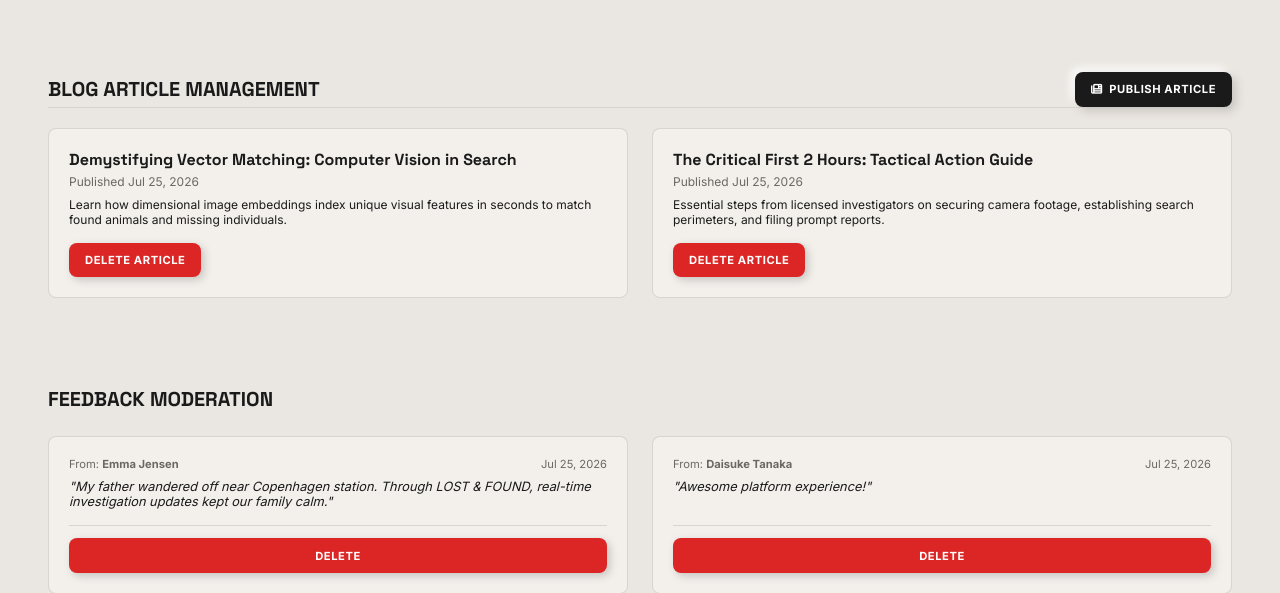
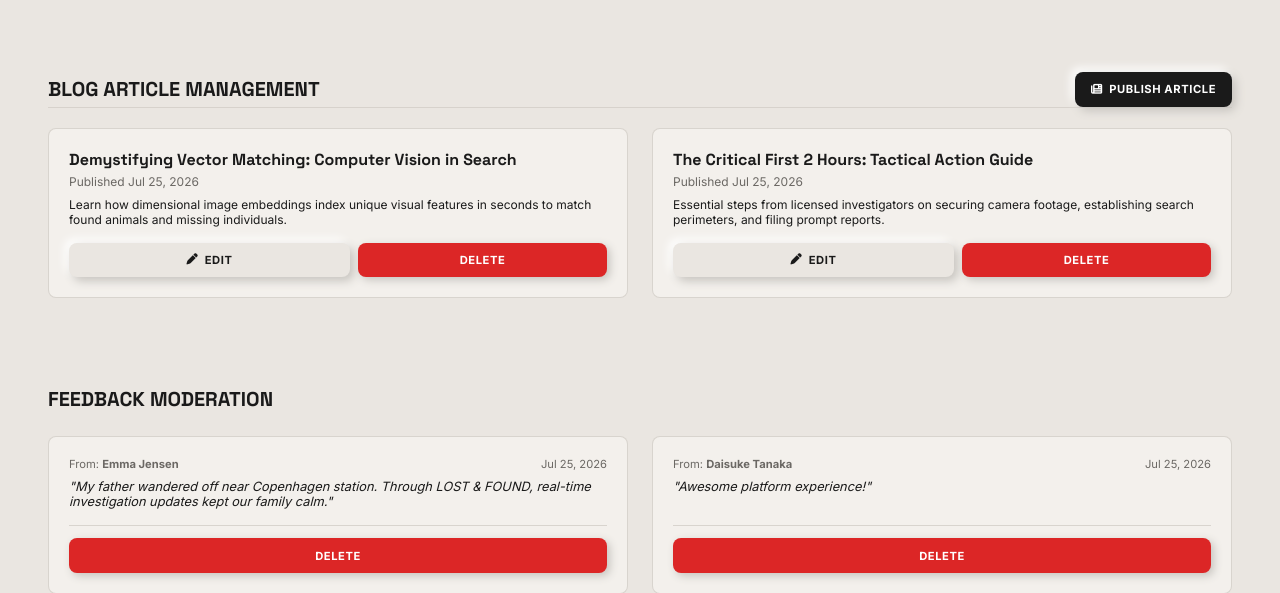
Before and after one commit to abhinandhabhi3344-cpu/lost-found, a Django app: page /admin-panel/ in a window 1280 px wide. Shown: the part 2009-2602 px from the top of the page. Run offline with Django 5.2, Linux system fonts and the light colour scheme; a user stored in the database is signed in; data comes from the database, SQL or seed files in the repository; both versions use the stored data as it was after the commit.

Commit message:
added edit on cases, edit on blog too

```diff
--- a/lostandfound/app/templates/admin-dash.html
+++ b/lostandfound/app/templates/admin-dash.html
@@ -856,12 +856,15 @@
                             <p style="font-size: 0.75rem; color: var(--stone-muted); margin-top: 0.25rem;">Published {{ blog.created_at|date:"M d, Y" }}</p>
                             <p style="font-size: 0.75rem; margin-top: 0.5rem;">{{ blog.content|truncatewords:25 }}</p>
                         </div>
-                        <form action="{% url 'admin_manage_blog' %}" method="POST" onsubmit="return confirm('Delete this blog article permanently?');" style="margin-top: 1rem;">
-                            {% csrf_token %}
-                            <input type="hidden" name="action" value="delete">
-                            <input type="hidden" name="blog_id" value="{{ blog.pk }}">
-                            <button type="submit" class="neu-button-danger">Delete Article</button>
-                        </form>
+                        <div style="display: flex; gap: 0.5rem; margin-top: 1rem;">
+                            <button onclick="openEditBlogModal({{ blog.pk }}, '{{ blog.title|escapejs }}', '{{ blog.content|escapejs }}')" class="neu-button" style="flex: 1;"><i class="fas fa-pen"></i> Edit</button>
+                            <form action="{% url 'admin_manage_blog' %}" method="POST" onsubmit="return confirm('Delete this blog article permanently?');" style="flex: 1;">
+                                {% csrf_token %}
+                                <input type="hidden" name="action" value="delete">
+                                <input type="hidden" name="blog_id" value="{{ blog.pk }}">
+                                <button type="submit" class="neu-button-danger" style="width: 100%;">Delete</button>
+                            </form>
+                        </div>
                     </div>
                     {% empty %}
                     <div class="card-box" style="grid-column: 1 / -1; text-align: center; padding: 2rem; color: var(--stone-muted);">
@@ -943,6 +946,32 @@
                 <button type="submit" class="neu-button-dark" style="padding: 0.75rem;">PUBLISH ARTICLE NOW</button>
             </form>
         </div>
+        <!-- EDIT BLOG MODAL -->
+        <div id="modal-edit-blog" class="neu-card modal-body lg hidden">
+            <button onclick="closeModals()" class="close-btn"><i class="fas fa-circle-xmark"></i></button>
+            <div style="margin-bottom: 1rem;">
+                <span class="badge-tag bg-amber"><i class="fas fa-pen"></i> EDIT ARTICLE</span>
+                <h3 class="font-display" style="font-size: 1.25rem; font-weight: 700; margin-top: 0.35rem;">Edit Blog Article</h3>
+            </div>
+            <form id="edit-blog-form" action="{% url 'admin_manage_blog' %}" method="POST" enctype="multipart/form-data" onsubmit="return confirm('Save changes to this blog article?');" style="display: flex; flex-direction: column; gap: 0.85rem; font-size: 0.75rem;">
+                {% csrf_token %}
+                <input type="hidden" name="action" value="edit">
+                <input type="hidden" name="blog_id" id="edit-blog-id">
+                <div>
+                    <label style="display: block; font-size: 0.65rem; font-weight: 600; color: var(--stone-muted); text-transform: uppercase; margin-bottom: 0.25rem;">Article Title</label>
+                    <input type="text" name="title" id="edit-blog-title" required class="neu-input" style="width: 100%; padding: 0.65rem 0.85rem;">
+                </div>
+                <div>
+                    <label style="display: block; font-size: 0.65rem; font-weight: 600; color: var(--stone-muted); text-transform: uppercase; margin-bottom: 0.25rem;">Replace Featured Image (optional)</label>
+                    <input type="file" name="image" accept="image/*" class="neu-input" style="width: 100%; padding: 0.5rem 0.75rem;">
+                </div>
+                <div>
+                    <label style="display: block; font-size: 0.65rem; font-weight: 600; color: var(--stone-muted); text-transform: uppercase; margin-bottom: 0.25rem;">Article Body / Content</label>
+                    <textarea rows="5" name="content" id="edit-blog-content" required class="neu-input" style="width: 100%; padding: 0.65rem 0.85rem;"></textarea>
+                </div>
+                <button type="submit" class="neu-button-dark" style="padding: 0.75rem;">SAVE CHANGES</button>
+            </form>
+        </div>
     </div>
 
     <script>
@@ -967,6 +996,13 @@
         }
         if (modalOverlay) modalOverlay.addEventListener('click', (e) => { if (e.target === modalOverlay) closeModals(); });
 
+        function openEditBlogModal(pk, title, content) {
+            document.getElementById('edit-blog-id').value = pk;
+            document.getElementById('edit-blog-title').value = title;
+            document.getElementById('edit-blog-content').value = content;
+            openModal('modal-edit-blog');
+        }
+
         // Auto-dismiss toasts after 4s with fade
         (function(){
             function dismissFlash(msg){
--- a/lostandfound/app/views.py
+++ b/lostandfound/app/views.py
@@ -290,16 +290,25 @@ def case_create(request):
 
 @login_required
 def case_edit(request, pk):
+    # Only the user who posted the case can edit it
     case = get_object_or_404(Case, pk=pk, owner=request.user)
 
     if request.method == 'POST':
-        case.title = request.POST.get('title', case.title).strip()
-        case.description = request.POST.get('description', case.description).strip()
-        case.location = request.POST.get('location', case.location).strip()
-        case.category = request.POST.get('category', case.category).upper() or case.category
+        title = request.POST.get('title', '').strip()
+        if title:
+            case.title = title
+        description = request.POST.get('description', '').strip()
+        if description:
+            case.description = description
+        location = request.POST.get('location', '').strip()
+        if location:
+            case.location = location
+        category = request.POST.get('category', '').strip().upper()
+        if category in ['ITEM', 'PET', 'PERSON']:
+            case.category = category
         reward = request.POST.get('reward', case.reward)
         try:
-            case.reward = float(reward) if reward else 0
+            case.reward = float(reward) if reward not in (None, '') else 0
         except (ValueError, TypeError):
             pass
 
@@ -311,9 +320,9 @@ def case_edit(request, pk):
             CaseImage.objects.create(case=case, image=image, is_primary=True)
 
         messages.success(request, 'Case updated successfully!')
-        return redirect('case_detail', pk=case.pk)
+        return redirect('user_dashboard')
 
-    return redirect('case_detail', pk=case.pk)
+    return redirect('user_dashboard')
 
 
 @login_required
@@ -963,6 +972,24 @@ def admin_manage_blog(request):
         blog.delete()
         messages.success(request, 'Blog article deleted.')
 
+    elif action == 'edit':
+        blog_pk = request.POST.get('blog_id')
+        blog = get_object_or_404(Blog, pk=blog_pk)
+        title = request.POST.get('title', '').strip()
+        content = request.POST.get('content', '').strip()
+        image = request.FILES.get('image')
+        if not title or not content:
+            messages.error(request, 'Blog title and content are required.')
+            return redirect('admin_dashboard')
+        blog.title = title
+        blog.content = content
+        if image:
+            if blog.image:
+                blog.image.delete(save=False)
+            blog.image = image
+        blog.save()
+        messages.success(request, 'Blog article updated!')
+
     return redirect('admin_dashboard')
 
 
```
Also changed, not shown: lostandfound/app/templates/user-dash.html (+17 -1 lines), lostandfound/db.sqlite3.
